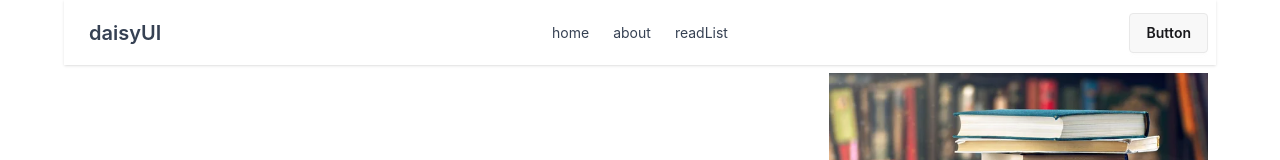
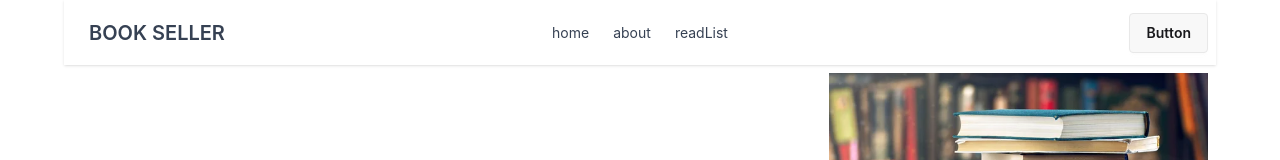
Before and after one commit to Abdurrifar/final-react-project, a React (Vite) app: page / in a window 1280 px wide. Shown: the top 160 px of the page. Built offline with nearby package versions, Linux system fonts and the light colour scheme.

Commit message:
sweetAlert and react toast

```diff
--- a/package.json
+++ b/package.json
@@ -16,6 +16,9 @@
     "react-icons": "^5.6.0",
     "react-router": "^7.15.1",
     "react-tabs": "^6.1.1",
+    "react-toastify": "^11.1.0",
+    "sweetalert2": "^11.26.25",
+    "sweetalert2-react-content": "^5.1.2",
     "tailwindcss": "^4.3.0"
   },
   "devDependencies": {
--- a/src/components/header/navbar.jsx
+++ b/src/components/header/navbar.jsx
@@ -23,7 +23,7 @@ const Navbar = () => {
 
                     </ul>
                 </div>
-                <a className="btn btn-ghost text-xl">daisyUI</a>
+                <a className="btn btn-ghost text-xl">BOOK SELLER</a>
             </div>
             <div className="navbar-center hidden lg:flex">
                 <ul className="menu menu-horizontal px-1">
--- a/src/pages/Bookdetails/Bookdetails.jsx
+++ b/src/pages/Bookdetails/Bookdetails.jsx
@@ -1,5 +1,10 @@
+import Swal from 'sweetalert2'
+import withReactContent from 'sweetalert2-react-content'
+const MySwal = withReactContent(Swal)
+import { ToastContainer, toast } from 'react-toastify';
 import { useLoaderData, useParams } from "react-router";
 import { addTOStroedDB } from "../../utilities/addToDB";
+
 
 
 const Bookdetails = () => {
@@ -14,6 +19,16 @@ const Bookdetails = () => {
 
     const handleMarkAsRead = (id) => {
 
+        // MySwal.fire({
+        //     title: <p>Hello World</p>,
+        //     didOpen: () => {
+
+        //         MySwal.showLoading()
+        //     },
+        // }).then(() => {
+        //     return MySwal.fire(<p>Shorthand works too</p>)
+        // })
+        toast("Wow so easy!")
         addTOStroedDB(id)
     }
 
@@ -22,7 +37,7 @@ const Bookdetails = () => {
         <div>
             <img className="w-48" src={image} alt="" />
             <h2>{bookName}</h2>
-
+            <ToastContainer />
             <button onClick={() => handleMarkAsRead(id)} className="btn btn-accent m-2">As a Read</button>
             <button className="btn btn-info m-2">WishList</button>
         </div>
```
Also changed, not shown: 2 other files (tests, documents, lock files or other folders).
